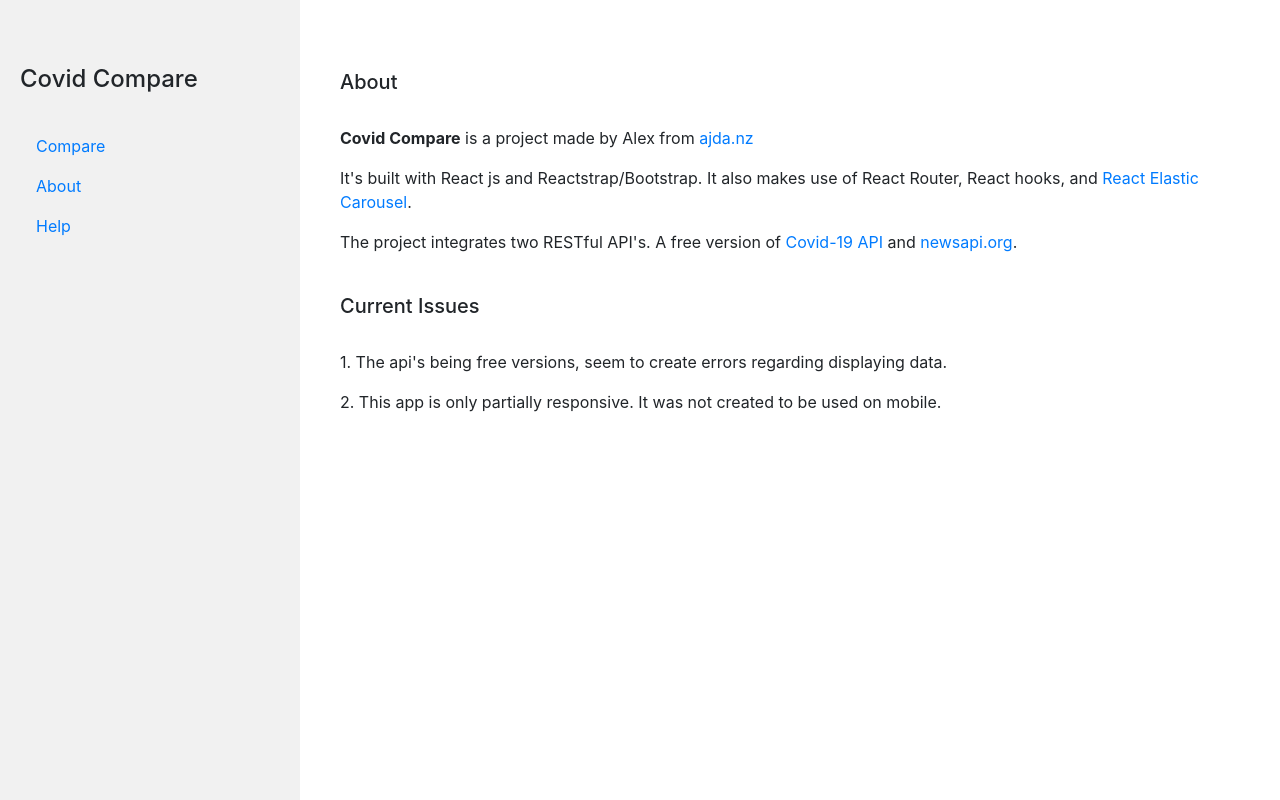
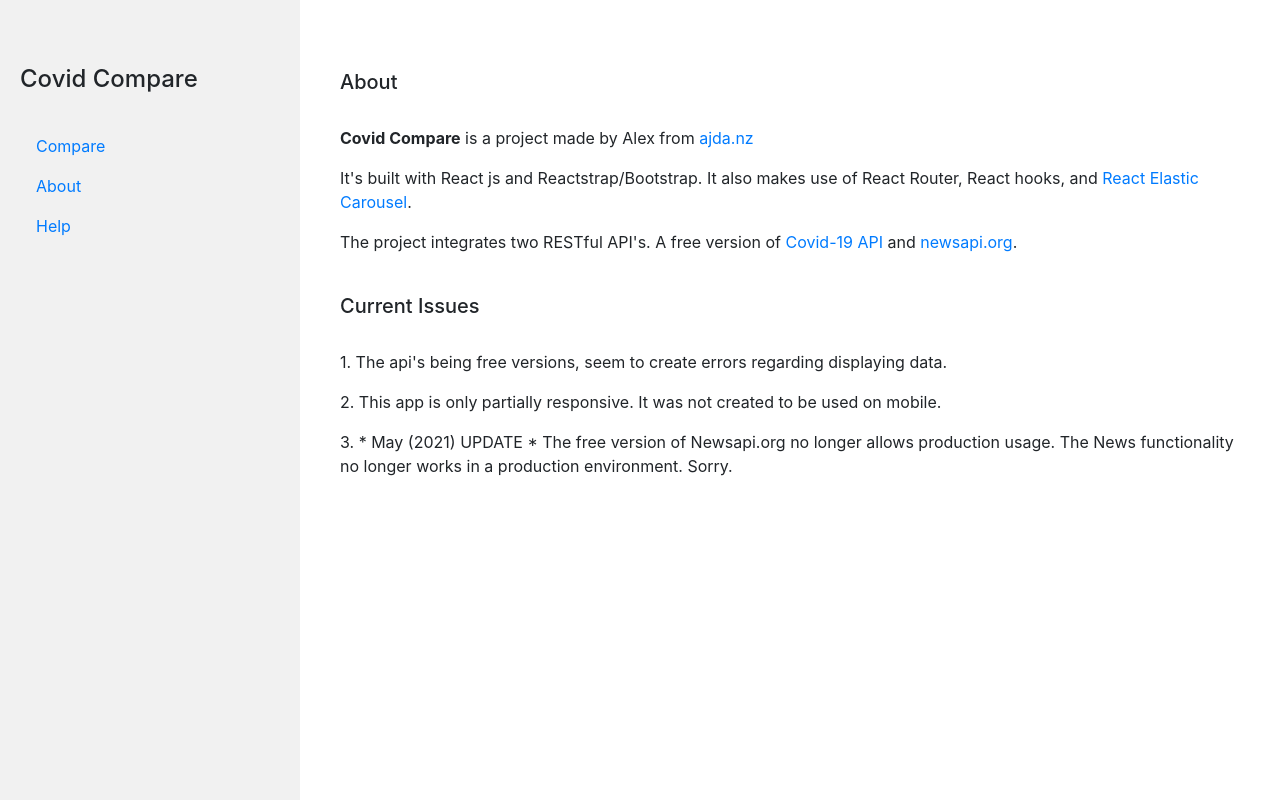
Before and after one commit to alexdamsted/Covid-Compare, a React (Create React App) app: page /about in a window 1280 px wide. Built offline with nearby package versions, Linux system fonts and the light colour scheme; no server answers.

Commit message:
Free version of newsapi.org no longer functional in production environment :(

```diff
--- a/src/components/About.js
+++ b/src/components/About.js
@@ -38,6 +38,11 @@ class About extends Component {
           2. This app is only partially responsive. It was not created to be
           used on mobile.
         </p>
+        <p>
+          3. * May (2021) UPDATE * The free version of Newsapi.org no longer
+          allows production usage. The News functionality no longer works in a
+          production environment. Sorry.
+        </p>
       </div>
     );
   }
--- a/src/components/Help.js
+++ b/src/components/Help.js
@@ -17,7 +17,8 @@ class Help extends Component {
         </p>
         <p>
           3. Click on a country name in the table to open up relevant news
-          stories.{" "}
+          stories (<b>*not functional anymore due to free version changes</b>,
+          see the About page).{" "}
         </p>
       </div>
     );
```
